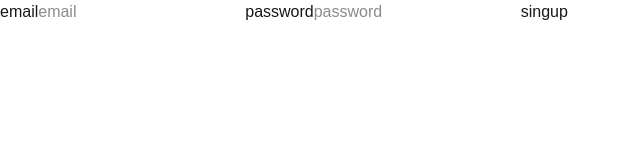
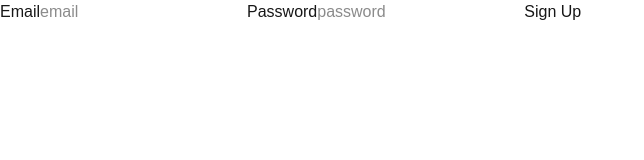
Before and after one commit to bonsii2/SSR-Auth-project, a Next.js app: page /login in a window 1280 px wide. Shown: the top 160 px of the page, without its empty margins (0-644 px from the left). Built offline with nearby package versions, Linux system fonts and the light colour scheme.

Commit message:
add auth routes and signup page

```diff
--- a/src/app/auth/login/routes.ts
+++ b/src/app/auth/login/route.ts
@@ -30,7 +30,7 @@ const supabase = createRouteHandlerClient({
 
 
 
-    return NextResponse.redirect(url.origin, {
+    return NextResponse.redirect(`${url.origin}/`, {
         status: 301
     })
 }
--- a/src/app/auth/signUp/routes.ts
+++ b/src/app/auth/signUp/routes.ts
@@ -11,23 +11,49 @@ const formData = await req.formData();
 const email = String(formData.get('email'));
 const password = String(formData.get('password'));
 
+if(!email || !password){
+    return NextResponse.json({error: "email and password are required"}, {status: 400 });
+}
+
 
 const supabase = createRouteHandlerClient({
     cookies: () => cookiesStore
 })
 
-await supabase
+const {data, error} = await supabase
 .auth
 .signUp(
     {
         email, password,
         options:{
-            emailRedirectTo: `$(url.origin)/auth/callback`
+            emailRedirectTo: `${url.origin}/auth/callback`
         }
     }
 )
 
-    return NextResponse.redirect(url.origin, {
-        status: 301
+console.log('SignUp Response:', { data, error });
+console.log('User:', data.user);
+console.log('Session:', data.session);
+
+if(error){
+    console.error('signup error' , error);
+    return NextResponse.json({
+        error: error.message
+    }, {status: 400});
+}
+
+if(!data.user){
+    console.error('no user data returned');
+    return NextResponse.json({
+        error: "user creation failed"
+    },{status: 400});
+}
+
+console.log('user created:' , data.user.id);
+console.log('email confirmation required:' , data.user.confirmed_at ? 'no': 'yes');
+
+
+    return NextResponse.redirect(`${url.origin}/login`, {
+        status: 302
     })
 }
--- a/src/app/login/page.tsx
+++ b/src/app/login/page.tsx
@@ -1,10 +1,36 @@
-export default function Login(){
-    return <form action="/auth/signUp" method="post">
-        <label htmlFor="email">email</label>
-        <input type="email" placeholder="email" name="email" />
-        <label htmlFor="password">password</label>
-        <input type="password" placeholder="password" name="password" />
-        <button type="submit">singup</button>
+// export default function SignUp(){
+//     return <form action="/auth/signup" method="post">
+//         <label htmlFor="email">email</label>
+//         <input type="email" placeholder="email" name="email" />
+//         <label htmlFor="password">password</label>
+//         <input type="password" placeholder="password" name="password" />
+//         <button type="submit">singup</button>
 
+//     </form>
+// }
+
+export default function Login() {
+  return (
+    <form action="/auth/login" method="post">
+      <label htmlFor="email">Email</label>
+      <input
+        id="email"
+        type="email"
+        name="email"
+        placeholder="email"
+        required
+      />
+
+      <label htmlFor="password">Password</label>
+      <input
+        id="password"
+        type="password"
+        name="password"
+        placeholder="password"
+        required
+      />
+
+      <button type="submit">Sign Up</button>
     </form>
+  );
 }
--- /dev/null
+++ b/src/app/signup/page.tsx
@@ -0,0 +1,27 @@
+
+
+export default function SignUp() {
+  return (
+    <form action="/auth/signup" method="post">
+      <label htmlFor="email">Email</label>
+      <input
+        id="email"
+        type="email"
+        name="email"
+        placeholder="email"
+        required
+      />
+
+      <label htmlFor="password">Password</label>
+      <input
+        id="password"
+        type="password"
+        name="password"
+        placeholder="password"
+        required
+      />
+
+      <button type="submit">Sign Up</button>
+    </form>
+  );
+}
--- /dev/null
+++ b/src/app/test-supabase/route.ts
@@ -0,0 +1,26 @@
+import { createRouteHandlerClient } from "@supabase/auth-helpers-nextjs";
+import { cookies } from "next/headers";
+import { NextResponse } from "next/server";
+
+export async function GET() {
+  try {
+    const cookiesStore = cookies();
+    const supabase = createRouteHandlerClient({
+      cookies: () => cookiesStore
+    });
+
+    // Test connection
+    const { data, error } = await supabase.from('_test').select('*').limit(1);
+
+    return NextResponse.json({
+      supabaseConnected: !error,
+      error: error?.message,
+      url: process.env.NEXT_PUBLIC_SUPABASE_URL ? 'Set' : 'Missing'
+    });
+  } catch (error) {
+    return NextResponse.json({
+      supabaseConnected: false,
+      error: error instanceof Error ? error.message : 'Unknown error'
+    });
+  }
+}
```
